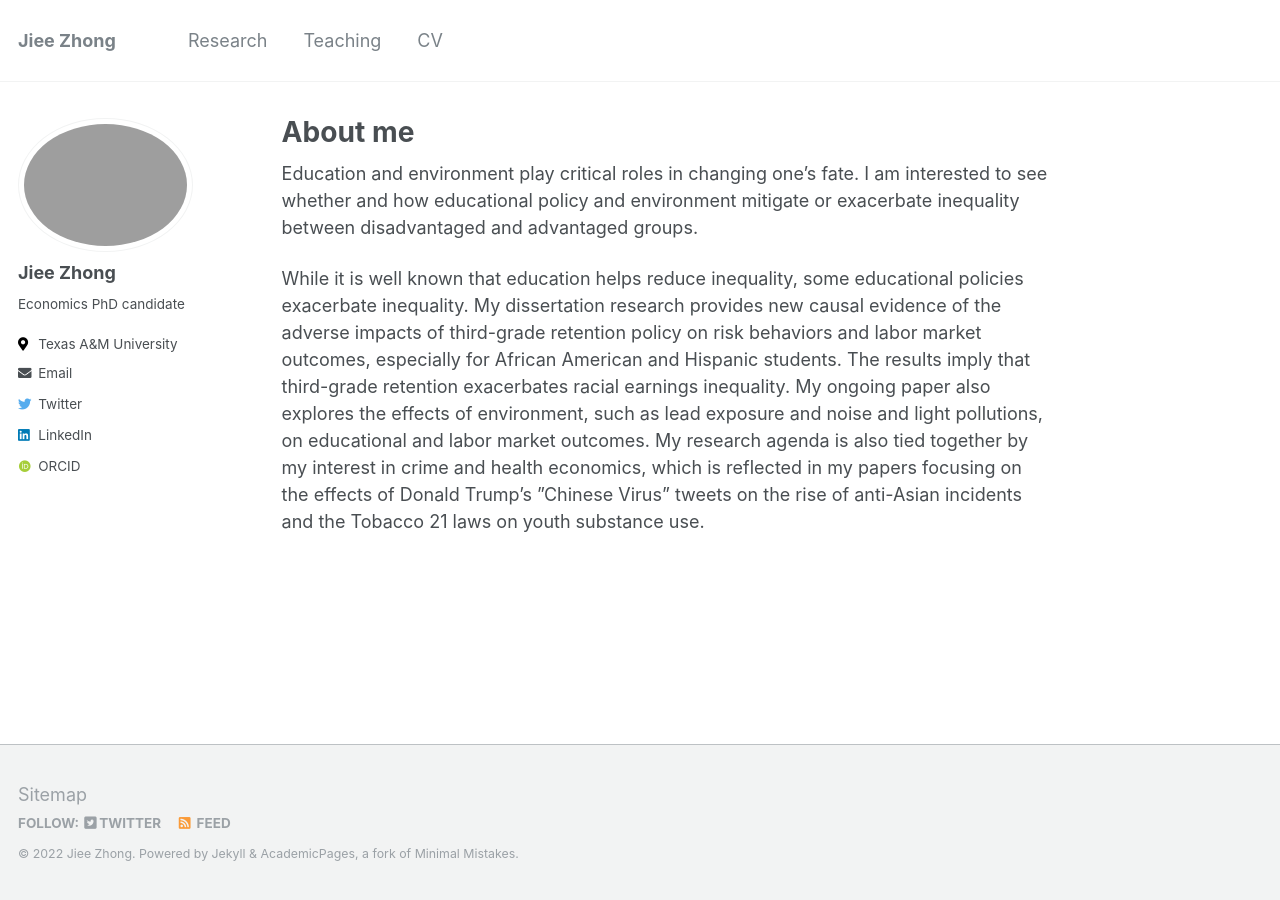
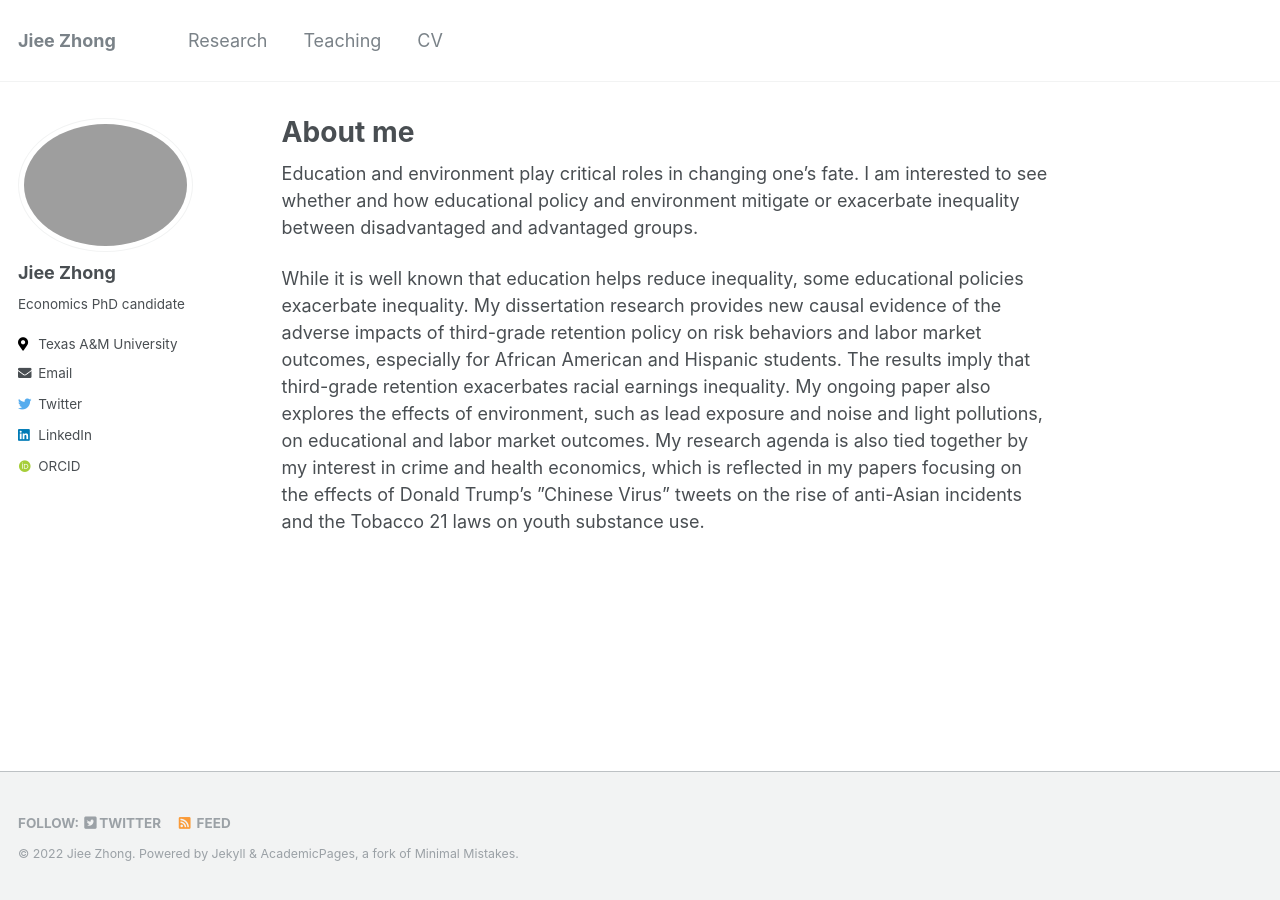
Before and after one commit to jieezhong/jieezhong.github.io, a Jekyll site: the page built from _pages/about.md, in a window 1280 px wide. Built offline with Jekyll 4.4.1, drawn with Linux system fonts in a browser that asks for light colours; some web fonts are replaced.

Commit message:
Update custom.html

```diff
--- a/_includes/footer/custom.html
+++ b/_includes/footer/custom.html
@@ -1,3 +1,3 @@
 <!-- start custom footer snippets -->
-<a href="/sitemap/">Sitemap</a>
+<!--a href="/sitemap/">Sitemap</a> -->
 <!-- end custom footer snippets -->
```
